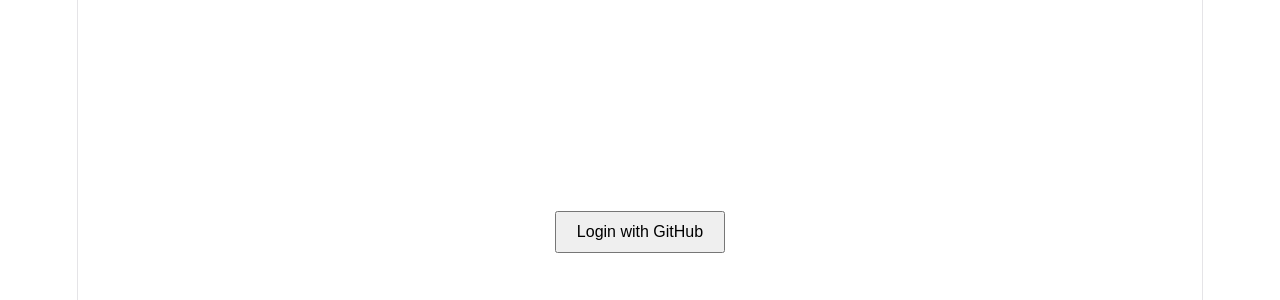
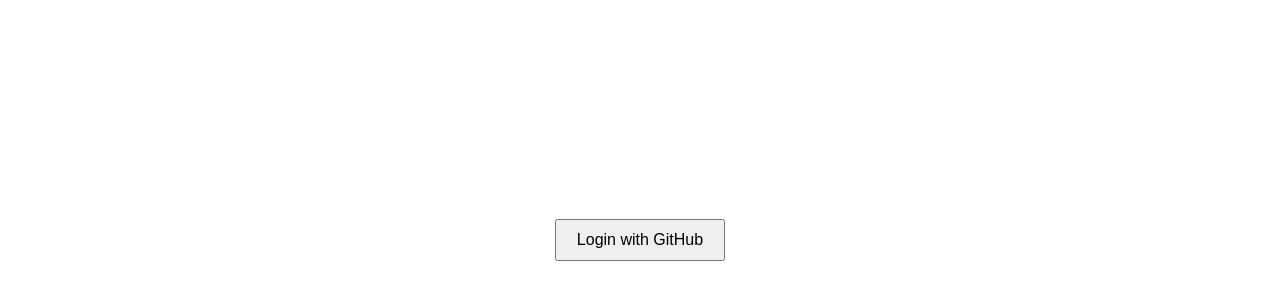
Before and after one commit to Janhavi003/dev-analytics, a React (Vite) app in the folder client/: page / in a window 1280 px wide. Shown: the part 168-468 px from the top of the page. Built offline with nearby package versions, Linux system fonts and the light colour scheme.

Commit message:
feat(ui): redesign dashboard with modern Tailwind UI and analytics cards

```diff
--- a/client/package.json
+++ b/client/package.json
@@ -17,14 +17,18 @@
   },
   "devDependencies": {
     "@eslint/js": "^9.39.4",
+    "@tailwindcss/postcss": "^4.2.2",
     "@types/node": "^24.12.2",
     "@types/react": "^19.2.14",
     "@types/react-dom": "^19.2.3",
     "@vitejs/plugin-react": "^6.0.1",
+    "autoprefixer": "^10.4.27",
     "eslint": "^9.39.4",
     "eslint-plugin-react-hooks": "^7.0.1",
     "eslint-plugin-react-refresh": "^0.5.2",
     "globals": "^17.4.0",
+    "postcss": "^8.5.9",
+    "tailwindcss": "^4.2.2",
     "typescript": "~6.0.2",
     "typescript-eslint": "^8.58.0",
     "vite": "^8.0.4"
--- /dev/null
+++ b/client/postcss.config.js
@@ -0,0 +1,5 @@
+export default {
+  plugins: {
+    "@tailwindcss/postcss": {},
+  },
+};
--- a/client/src/index.css
+++ b/client/src/index.css
@@ -1,111 +1,3 @@
-:root {
-  --text: #6b6375;
-  --text-h: #08060d;
-  --bg: #fff;
-  --border: #e5e4e7;
-  --code-bg: #f4f3ec;
-  --accent: #aa3bff;
-  --accent-bg: rgba(170, 59, 255, 0.1);
-  --accent-border: rgba(170, 59, 255, 0.5);
-  --social-bg: rgba(244, 243, 236, 0.5);
-  --shadow:
-    rgba(0, 0, 0, 0.1) 0 10px 15px -3px, rgba(0, 0, 0, 0.05) 0 4px 6px -2px;
-
-  --sans: system-ui, 'Segoe UI', Roboto, sans-serif;
-  --heading: system-ui, 'Segoe UI', Roboto, sans-serif;
-  --mono: ui-monospace, Consolas, monospace;
-
-  font: 18px/145% var(--sans);
-  letter-spacing: 0.18px;
-  color-scheme: light dark;
-  color: var(--text);
-  background: var(--bg);
-  font-synthesis: none;
-  text-rendering: optimizeLegibility;
-  -webkit-font-smoothing: antialiased;
-  -moz-osx-font-smoothing: grayscale;
-
-  @media (max-width: 1024px) {
-    font-size: 16px;
-  }
-}
-
-@media (prefers-color-scheme: dark) {
-  :root {
-    --text: #9ca3af;
-    --text-h: #f3f4f6;
-    --bg: #16171d;
-    --border: #2e303a;
-    --code-bg: #1f2028;
-    --accent: #c084fc;
-    --accent-bg: rgba(192, 132, 252, 0.15);
-    --accent-border: rgba(192, 132, 252, 0.5);
-    --social-bg: rgba(47, 48, 58, 0.5);
-    --shadow:
-      rgba(0, 0, 0, 0.4) 0 10px 15px -3px, rgba(0, 0, 0, 0.25) 0 4px 6px -2px;
-  }
-
-  #social .button-icon {
-    filter: invert(1) brightness(2);
-  }
-}
-
-#root {
-  width: 1126px;
-  max-width: 100%;
-  margin: 0 auto;
-  text-align: center;
-  border-inline: 1px solid var(--border);
-  min-height: 100svh;
-  display: flex;
-  flex-direction: column;
-  box-sizing: border-box;
-}
-
-body {
-  margin: 0;
-}
-
-h1,
-h2 {
-  font-family: var(--heading);
-  font-weight: 500;
-  color: var(--text-h);
-}
-
-h1 {
-  font-size: 56px;
-  letter-spacing: -1.68px;
-  margin: 32px 0;
-  @media (max-width: 1024px) {
-    font-size: 36px;
-    margin: 20px 0;
-  }
-}
-h2 {
-  font-size: 24px;
-  line-height: 118%;
-  letter-spacing: -0.24px;
-  margin: 0 0 8px;
-  @media (max-width: 1024px) {
-    font-size: 20px;
-  }
-}
-p {
-  margin: 0;
-}
-
-code,
-.counter {
-  font-family: var(--mono);
-  display: inline-flex;
-  border-radius: 4px;
-  color: var(--text-h);
-}
-
-code {
-  font-size: 15px;
-  line-height: 135%;
-  padding: 4px 8px;
-  background: var(--code-bg);
-}
+@tailwind base;
+@tailwind components;
+@tailwind utilities;
--- a/client/src/pages/Dashboard.tsx
+++ b/client/src/pages/Dashboard.tsx
@@ -10,32 +10,24 @@
 
   useEffect(() => {
     const token = new URLSearchParams(window.location.search).get("token");
-
     if (!token) return;
 
     const fetchData = async () => {
       try {
-        // Fetch user
         const userRes = await axios.get("https://api.github.com/user", {
-          headers: {
-            Authorization: `Bearer ${token}`,
-          },
+          headers: { Authorization: `Bearer ${token}` },
         });
 
-        // Fetch repos
         const repoRes = await axios.get(
           "https://api.github.com/user/repos",
           {
-            headers: {
-              Authorization: `Bearer ${token}`,
-            },
+            headers: { Authorization: `Bearer ${token}` },
           }
         );
 
         setUser(userRes.data);
         setRepos(repoRes.data);
 
-        // Fetch commits for first repo
         if (repoRes.data.length > 0) {
           const firstRepo = repoRes.data[0];
 
@@ -53,155 +45,125 @@
           setCommitData(processCommits(commitRes.data));
         }
       } catch (error) {
-        console.error("Error fetching GitHub data", error);
+        console.error(error);
       }
     };
 
     fetchData();
   }, []);
 
-  // 📊 Language breakdown
   const getLanguageData = (repos: any[]) => {
-    const langCount: Record<string, number> = {};
-
-    repos.forEach((repo) => {
-      if (repo.language) {
-        langCount[repo.language] =
-          (langCount[repo.language] || 0) + 1;
-      }
+    const map: Record<string, number> = {};
+    repos.forEach((r) => {
+      if (r.language) map[r.language] = (map[r.language] || 0) + 1;
     });
 
-    return Object.keys(langCount).map((lang) => ({
-      name: lang,
-      value: langCount[lang],
+    return Object.keys(map).map((key) => ({
+      name: key,
+      value: map[key],
     }));
   };
 
-  // 📈 Process commits
   const processCommits = (commits: any[]) => {
     const map: Record<string, number> = {};
-
-    commits.forEach((commit) => {
-      const date = commit.commit.author.date.split("T")[0];
-      map[date] = (map[date] || 0) + 1;
+    commits.forEach((c) => {
+      const d = c.commit.author.date.split("T")[0];
+      map[d] = (map[d] || 0) + 1;
     });
 
-    return Object.keys(map).map((date) => ({
-      date,
-      count: map[date],
+    return Object.keys(map).map((d) => ({
+      date: d,
+      count: map[d],
     }));
   };
 
-  // 🧠 Insights
-
   const getTopRepo = () => {
-    if (repos.length === 0) return null;
-
-    return repos.reduce((prev, current) =>
-      prev.stargazers_count > current.stargazers_count ? prev : current
+    if (!repos.length) return null;
+    return repos.reduce((a, b) =>
+      a.stargazers_count > b.stargazers_count ? a : b
     );
   };
 
   const getTopLanguage = () => {
-    const langData = getLanguageData(repos);
-    if (langData.length === 0) return "N/A";
-
-    return langData.reduce((prev, curr) =>
-      prev.value > curr.value ? prev : curr
-    ).name;
+    const data = getLanguageData(repos);
+    if (!data.length) return "N/A";
+    return data.reduce((a, b) => (a.value > b.value ? a : b)).name;
   };
 
-  const getRepoCount = () => repos.length;
+  const getMostActiveDay = () => {
+    if (!commitData.length) return "N/A";
 
-  const getMostActiveDay = () => {
-    if (commitData.length === 0) return "N/A";
-
-    const dayMap: Record<string, number> = {};
-
-    commitData.forEach((item) => {
-      const day = new Date(item.date).toLocaleDateString("en-US", {
+    const map: Record<string, number> = {};
+    commitData.forEach((d) => {
+      const day = new Date(d.date).toLocaleDateString("en-US", {
         weekday: "long",
       });
-
-      dayMap[day] = (dayMap[day] || 0) + item.count;
+      map[day] = (map[day] || 0) + d.count;
     });
 
-    return Object.keys(dayMap).reduce((a, b) =>
-      dayMap[a] > dayMap[b] ? a : b
+    return Object.keys(map).reduce((a, b) =>
+      map[a] > map[b] ? a : b
     );
   };
 
-  const getWeekendCoding = () => {
-    let weekend = 0;
-    let weekday = 0;
+  return (
+    <div className="p-6 bg-gray-100 min-h-screen">
+      {/* Header */}
+      <h1 className="text-3xl font-bold mb-6">🚀 Developer Analytics</h1>
 
-    commitData.forEach((item) => {
-      const day = new Date(item.date).getDay();
-
-      if (day === 0 || day === 6) weekend += item.count;
-      else weekday += item.count;
-    });
-
-    return weekend > weekday
-      ? "Weekend Coder 🧘"
-      : "Weekday Warrior 💼";
-  };
-
-  return (
-    <div style={{ padding: "20px", fontFamily: "Arial" }}>
-      <h1>📊 Developer Dashboard</h1>
-
-      {/* 👤 User Info */}
+      {/* User Card */}
       {user && (
-        <div style={{ marginBottom: "30px" }}>
+        <div className="bg-white p-4 rounded-2xl shadow mb-6 flex items-center gap-4">
           <img
             src={user.avatar_url}
-            alt="avatar"
-            width={80}
-            style={{ borderRadius: "50%" }}
+            className="w-16 h-16 rounded-full"
           />
-          <h2>{user.name}</h2>
-          <p>@{user.login}</p>
+          <div>
+            <h2 className="text-xl font-semibold">{user.name}</h2>
+            <p className="text-gray-500">@{user.login}</p>
+          </div>
         </div>
       )}
 
-      {/* 📦 Repositories */}
-      <h2>📦 Repositories</h2>
-      <ul>
-        {repos.map((repo) => (
-          <li key={repo.id}>
-            <strong>{repo.name}</strong> ⭐ {repo.stargazers_count}
-          </li>
-        ))}
-      </ul>
+      {/* Stats Cards */}
+      <div className="grid grid-cols-2 md:grid-cols-4 gap-4 mb-6">
+        <div className="bg-white p-4 rounded-xl shadow">
+          <p className="text-gray-500">Repos</p>
+          <h2 className="text-xl font-bold">{repos.length}</h2>
+        </div>
 
-      {/* 📊 Language Chart */}
-      <h2 style={{ marginTop: "40px" }}>📊 Language Breakdown</h2>
-      <LanguageChart data={getLanguageData(repos)} />
+        <div className="bg-white p-4 rounded-xl shadow">
+          <p className="text-gray-500">Top Language</p>
+          <h2 className="text-xl font-bold">{getTopLanguage()}</h2>
+        </div>
 
-      {/* 📈 Commit Activity */}
-      <h2 style={{ marginTop: "40px" }}>📈 Commit Activity</h2>
-      <CommitChart data={commitData} />
+        <div className="bg-white p-4 rounded-xl shadow">
+          <p className="text-gray-500">Top Repo</p>
+          <h2 className="text-sm font-bold">
+            {getTopRepo()?.name || "N/A"}
+          </h2>
+        </div>
 
-      {/* 🧠 Insights */}
-      <h2 style={{ marginTop: "40px" }}>🧠 Developer Insights</h2>
-      <ul>
-        <li>
-          ⭐ Top Repo: <strong>{getTopRepo()?.name || "N/A"}</strong>
-        </li>
-        <li>
-          💻 Favorite Language: <strong>{getTopLanguage()}</strong>
-        </li>
-        <li>
-          📦 Total Repos: <strong>{getRepoCount()}</strong>
-        </li>
-        <li>
-          📅 Most Active Day: <strong>{getMostActiveDay()}</strong>
-        </li>
-        <li>
-          ⚡ Coding Style: <strong>{getWeekendCoding()}</strong>
-        </li>
-      </ul>
+        <div className="bg-white p-4 rounded-xl shadow">
+          <p className="text-gray-500">Active Day</p>
+          <h2 className="text-sm font-bold">
+            {getMostActiveDay()}
+          </h2>
+        </div>
+      </div>
+
+      {/* Charts */}
+      <div className="grid md:grid-cols-2 gap-6">
+        <div className="bg-white p-4 rounded-2xl shadow">
+          <h2 className="font-semibold mb-2">📊 Languages</h2>
+          <LanguageChart data={getLanguageData(repos)} />
+        </div>
+
+        <div className="bg-white p-4 rounded-2xl shadow">
+          <h2 className="font-semibold mb-2">📈 Commits</h2>
+          <CommitChart data={commitData} />
+        </div>
+      </div>
     </div>
   );
 };
--- /dev/null
+++ b/client/tailwind.config.js
@@ -0,0 +1,11 @@
+/** @type {import('tailwindcss').Config} */
+export default {
+  content: [
+    "./index.html",
+    "./src/**/*.{js,ts,jsx,tsx}",
+  ],
+  theme: {
+    extend: {},
+  },
+  plugins: [],
+};
```
Also changed, not shown: 1 other file (tests, documents, lock files or other folders).
